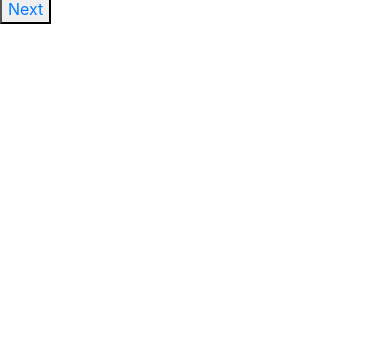
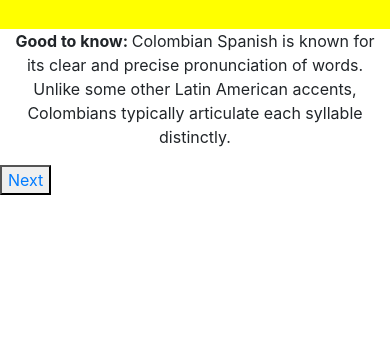
Before and after one commit to ColumbianJayz/Columbia-UI, a Flask app: page /learn/1 in a window 390 px wide; the page is wider, and only the part inside the window is pictured. Shown: the part 495-844 px from the top of that part. Run offline with Flask 3, Linux system fonts and the light colour scheme; some libraries are stand-ins or nearby versions.

Commit message:
04.16.2024 commit before c and e pull

```diff
--- a/server.py
+++ b/server.py
@@ -13,7 +13,7 @@ Countries = {
         #"audio_1": "",
         #"audio_2": "",
         "next_country": "/learn/2",
-        "tips": "Que mas puessssssss!"
+        "tips": "Colombian Spanish is known for its clear and precise pronunciation of words. Unlike some other Latin American accents, Colombians typically articulate each syllable distinctly."
     },
     "2":{
         "countries_id": "2",
@@ -21,7 +21,8 @@ Countries = {
         "image": "https://upload.wikimedia.org/wikipedia/commons/a/ab/Flag-map_of_Colombia.svg",
         #"audio_1": "",
         #"audio_2": "",
-        "next_country": "/learn/3"
+        "next_country": "/learn/3",
+        "tips": "Like in many other Spanish-speaking cultures, Venezuelans frequently use diminutives to express affection, make things sound smaller or cuter, or simply as part of everyday speech."
     },
     "3":{
         "countries_id": "3",
@@ -29,7 +30,8 @@ Countries = {
         "image": "https://upload.wikimedia.org/wikipedia/commons/7/79/Flag_map_of_Argentina.svg",
         #"audio_1": "",
         #"audio_2": "",
-        "next_country": "/learn/4"
+        "next_country": "/learn/4",
+        "tips": "In Argentina, the \'ll\' and \'y\' sounds are often pronounced like the English \'sh\' in \"sheep\" or \"shy.\" This is called yeísmo. For example, \"pollo\" (chicken) may sound like \"po-sho\"."
     },
     "4":{
        "countries_id": "4",
@@ -37,7 +39,8 @@ Countries = {
         "image": " https://upload.wikimedia.org/wikipedia/commons/a/aa/Mexico_Flag_Map.svg",
         #"audio_1": "",
         #"audio_2": "",
-        "next_country": "/learn/5"
+        "next_country": "/learn/5",
+        "tips": "Mexican Spanish tends to have clear and distinct vowel sounds. However, there are regional variations, and in some areas, vowels may be pronounced differently or with a nasal tone."
     },
     "5":{
         "countries_id": "5",
@@ -45,7 +48,8 @@ Countries = {
         "image": " https://upload.wikimedia.org/wikipedia/commons/5/56/PR_flag_island.svg",
         #"audio_1": "",
         #"audio_2": "",
-        "next_country": "/learn/6"
+        "next_country": "/learn/6",
+        "tips": " In casual speech, especially in rapid conversation, Puerto Ricans often drop the 's' sound at the end of words or syllables. For example, \"gracias\" might sound like \"gracia.\""
     },
     "6":{
         "countries_id": "6",
@@ -53,7 +57,8 @@ Countries = {
         "image": " https://upload.wikimedia.org/wikipedia/commons/9/99/Flag-map_of_El_Salvador.png",
         #"audio_1": "",
         #"audio_2": "",
-        "next_country": "/quiz/1"
+        "next_country": "/quiz/1",
+        "tips": "El Salvador predominantly uses \"vos\" instead of \"tú\" for the informal second-person singular pronoun."
     },
 }
 
--- a/static/main.css
+++ b/static/main.css
@@ -93,6 +93,7 @@
 }
 .country-image {
   width: 300px;
+  height: 300px;
 }
 .container {
   margin: 0 auto;
@@ -102,6 +103,9 @@
 }
 .tips-container {
   text-align: center;
+}
+.tips-container{
+    margin: 0 auto;
 }
 
 /* Quiz Page */
--- a/templates/learn.html
+++ b/templates/learn.html
@@ -7,12 +7,12 @@
         <img class='country-image' src='{{ item.image }}' alt='Image relating to the country.'><br>
     </div>
     <div class="col-md-6 audio-container">
-        <!-- You can add audio elements here if needed -->
+        <img class='country-image' src='{{ item.image }}' alt='Image relating to the country.'><br>
     </div>
 </div>
 
-<div class="col-md-12 tips-container">
-    <p tips-text>{{item.tips}}</p>
+<div class="col-md-4 tips-container">
+    <p tips-text><b>Good to know: </b>{{item.tips}}</p>
 </div>
 
 {% if item.countries_id == "6" %}
```
